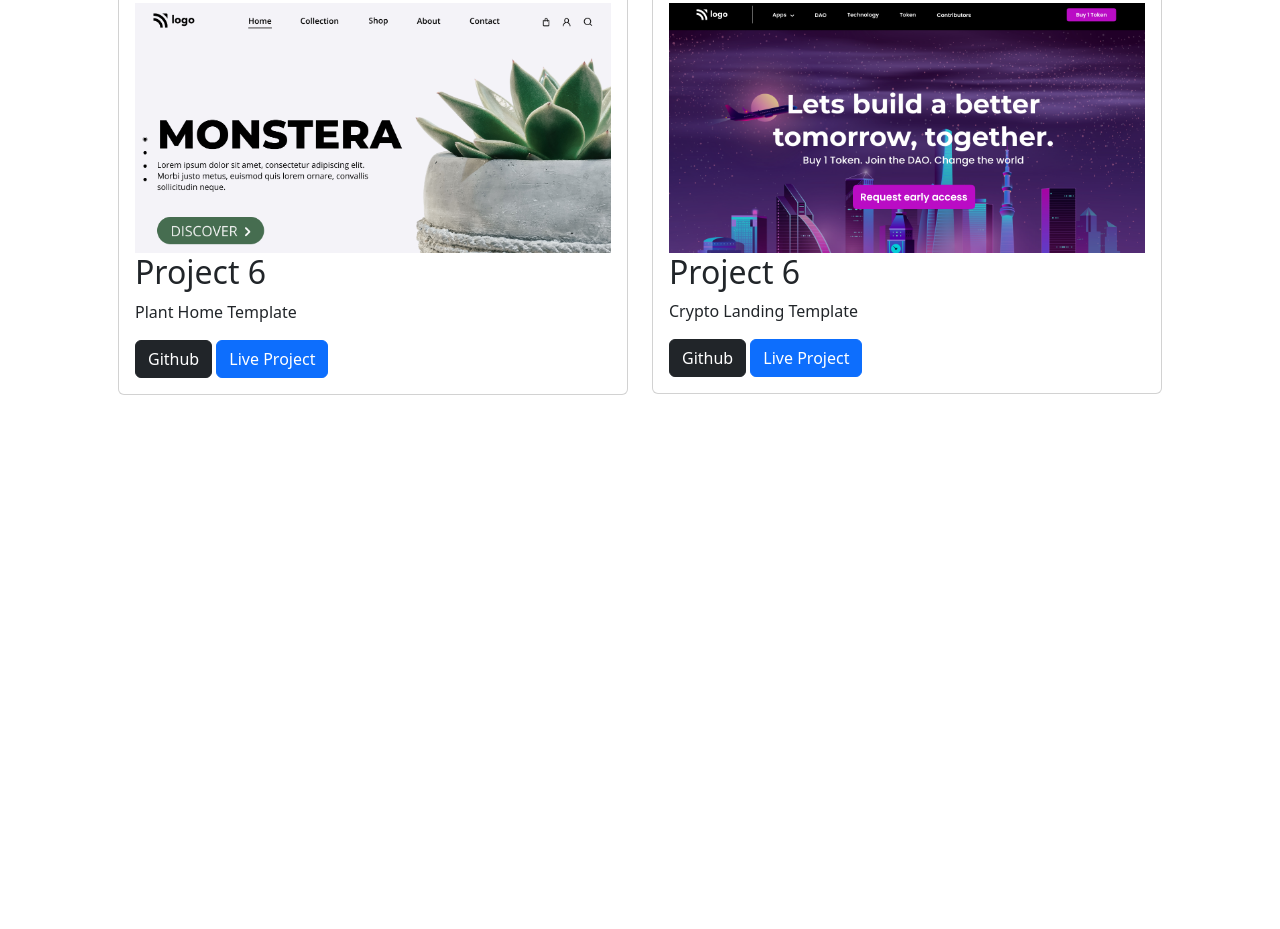
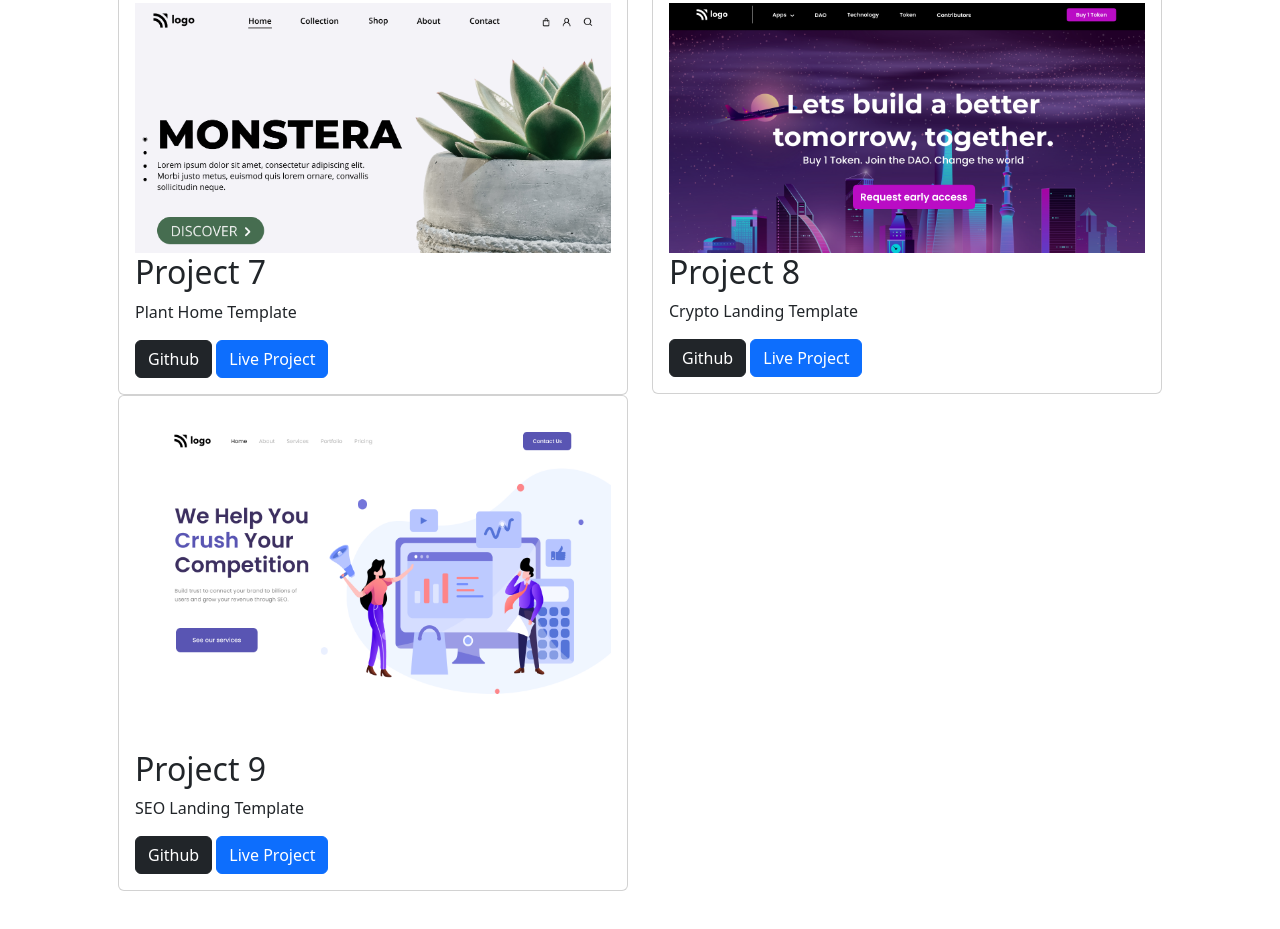
Before and after one commit to umangpincha/My-Portfolio, a plain HTML site: page projects.html in a window 1280 px wide. Shown: the part 1435-2364 px from the top of the page. Before the commit the page ends 1878 px from the top, so only its background shows below. Drawn offline with nearby package versions, Linux system fonts and the light colour scheme.

Commit message:
added new project

```diff
--- a/projects.html
+++ b/projects.html
@@ -185,7 +185,7 @@
               <img src="./images/project_06.png" alt="" style="width: 80%" />
               <h2 class="card-title">Project 6</h2>
               <p class="card-text" style="text-align: justify">
-                Dance Landing Template
+                Interior Landing Template
               </p>
               <a
                 href="https://github.com/umangpincha/interior-design-template"
@@ -208,7 +208,7 @@
           <div class="card">
             <div class="card-body">
               <img src="./images/project_07.png" alt="" style="width: 100%" />
-              <h2 class="card-title">Project 6</h2>
+              <h2 class="card-title">Project 7</h2>
               <p class="card-text" style="text-align: justify">
                 Plant Home Template
               </p>
@@ -232,7 +232,7 @@
           <div class="card">
             <div class="card-body">
               <img src="./images/project_08.png" alt="" style="width: 100%" />
-              <h2 class="card-title">Project 6</h2>
+              <h2 class="card-title">Project 8</h2>
               <p class="card-text" style="text-align: justify">
                 Crypto Landing Template
               </p>
@@ -251,6 +251,31 @@
         </div>
         <!-- card 8 ends -->
 
+
+        <!-- card 9 starts -->
+        <div class="col-sm-6">
+          <div class="card">
+            <div class="card-body">
+              <img src="./images/project_09.png" alt="" style="width: 100%" />
+              <h2 class="card-title">Project 9</h2>
+              <p class="card-text" style="text-align: justify">
+                SEO Landing Template
+              </p>
+              <a
+                href="https://github.com/umangpincha/SEO-LANDING-PAGE"
+                class="btn btn-dark"
+                >Github</a
+              >
+              <a
+                href="https://seo-landing-page-temp.netlify.app/"
+                class="btn btn-primary"
+                >Live Project</a
+              >
+            </div>
+          </div>
+        </div>
+        <!-- card 9 ends -->
+
       </div>
       <!-- card ends -->
     </div>
```
Also changed, not shown: images/project_09.png (added).
